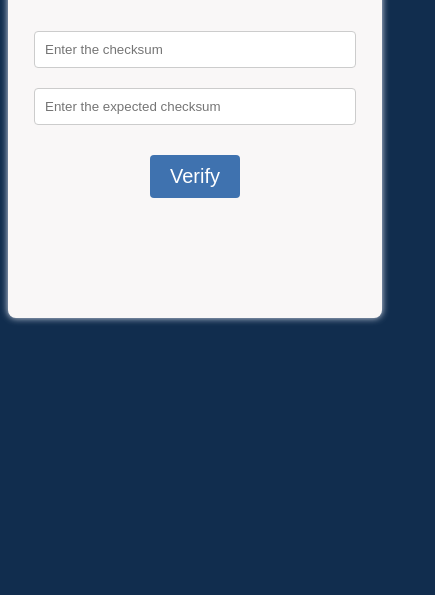
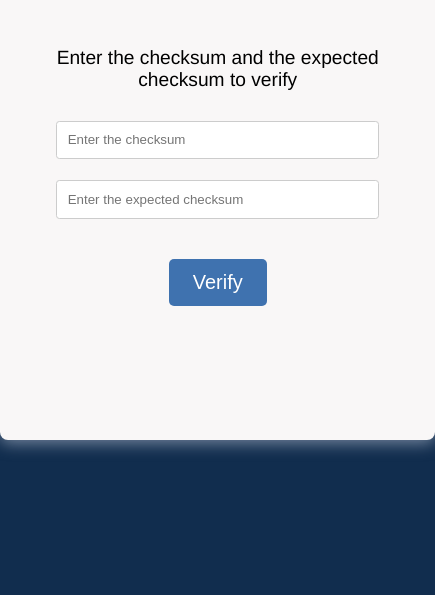
Before and after one commit to SLENDER-exe/CheckSum-Project, a plain HTML site: page index.html in a window 390 px wide. Shown: the part 249-844 px from the top of the page, 435 px wide, since content can reach past the window. Drawn offline with Linux system fonts and the light colour scheme.

Commit message:
improved the stylesheet
changed the title name
replaced absolute units with relative
improved the media quires to be mobile first approach

```diff
--- a/index.html
+++ b/index.html
@@ -1,23 +1,35 @@
 <!DOCTYPE html>
 <html lang="en">
   <head>
-  <meta charset="UTF-8">
-  <meta name="viewport" content="width=device-width, initial-scale=1.0">
+    <meta charset="UTF-8" />
+    <meta name="viewport" content="width=device-width, initial-scale=1.0" />
     <title>Checksum Project</title>
-  <link rel="stylesheet" href="style.css">
+    <link rel="stylesheet" href="style.css" />
   </head>
   <body>
-
     <div class="title">
-  <h1>Checksum Checker</h1>
+      <h1>Checksum Verify</h1>
     </div>
 
     <div class="container">
+      <p class="description">
+        Enter the checksum and the expected checksum to verify
+      </p>
 
-  <p class="description">Enter the checksum and the expected checksum to verify</p>
-
-  <input required class="textbox1" type="text" id="inputText1" placeholder="Enter the checksum">
-  <input required class="textbox2" type="text" id="inputText2" placeholder="Enter the expected checksum">
+      <input
+        required
+        class="textbox1"
+        type="text"
+        id="inputText1"
+        placeholder="Enter the checksum"
+      />
+      <input
+        required
+        class="textbox2"
+        type="text"
+        id="inputText2"
+        placeholder="Enter the expected checksum"
+      />
       <button class="button" id="checkButton">Verify</button>
 
       <div class="result" id="result"></div>
--- a/style.css
+++ b/style.css
@@ -1,98 +1,105 @@
 body {
   background-color: #112d4e;
   font-family: "Franklin Gothic Medium", "Arial Narrow", Arial, sans-serif;
+  display: flex;
+  flex-direction: column;
+  justify-content: center;
+  align-items: center;
+  min-height: 100vh;
+  padding: 0;
+  margin: 0;
 }
 
 .title {
-  display: flex;
-  flex-direction: column;
-  align-items: center;
   color: #f9f7f7;
 }
 
 .description {
-  font-size: 24px;
+  font-size: 1em;
+  text-align: center;
 }
 
 .container {
   display: flex;
   flex-direction: column;
   align-items: center;
-  max-width: 610px;
+  width: 90%;
+  max-width: 38rem;
   margin: 0 auto;
-  padding: 50px;
+  padding: 5vh;
   background-color: #f9f7f7;
-  border-radius: 8px;
-  box-shadow: 0px 0px 7px #dbe2ef;
+  border-radius: 0.5rem;
+  box-shadow: 0 0.2rem 1rem rgba(219, 226, 239, 0.5);
 }
 
-.textbox1 {
-  display: block;
-  width: 300px;
-  padding: 10px;
-  margin: 10px;
+.textbox1,
+.textbox2 {
+  width: 90%;
+  max-width: 300px;
+  padding: 0.8em;
+  margin: 0.8em;
   border: 1px solid #ccc;
-  border-radius: 4px;
-}
-
-.textbox2 {
-  display: block;
-  width: 300px;
-  padding: 10px;
-  margin: 10px;
-  border: 1px solid #ccc;
-  border-radius: 4px;
+  border-radius: 0.25em;
 }
 
 .result {
-  font-size: 30px;
-  height: 40px; /* so the text appear without making the container bigger */
-  margin: 0px;
-  padding: 0px;
-  overflow: hidden;
+  font-size: 1em;
+  min-height: 2.5em;
+  margin: 0;
+  padding: 0;
   text-align: center;
 }
 
 .button {
-  margin-top: 20px;
-  margin-bottom: 30px;
-  font-size: 20px;
-  padding: 10px 20px;
+  margin: 1.5em 0 2em;
+  font-size: 1.25em;
+  padding: 0.6em 1.2em;
   background-color: #3f72af;
   color: white;
   border: none;
-  border-radius: 4px;
-  transition: 0.1s;
+  border-radius: 0.25em;
+  transition: all 200ms;
 }
 
 .button:hover {
-  box-shadow: 0px 3px 2px black;
+  box-shadow: 0 0.2em 0.2em rgba(0, 0, 0, 0.3);
   background-color: #223d5e;
   cursor: pointer;
-  transition: 0.1s;
 }
 
 .button:active {
   box-shadow: none;
-  transform: translateY(3px);
+  transform: translateY(0.2em);
   background-color: #3f82af;
-  transition: 0.1s;
 }
 
-@media (min-width: 400px) {
+/* Mobile first approach */
+@media (min-width: 320px) {
   .description {
-    font-size: 24px;
+    font-size: 1.2em;
+  }
+  .result {
+    font-size: 1.3em;
   }
 }
 
-@media (min-width: 100px) {
+@media (min-width: 480px) {
+  .description {
+    font-size: 1.5em;
+  }
   .result {
-    font-size: 30px;
+    font-size: 1.6em;
   }
 }
 
-@media (min-width: 600px) {
+@media (min-width: 768px) {
+  .description {
+    font-size: 1.8em;
+  }
   .result {
-    font-size: 60px;
+    font-size: 2em;
+  }
+  .container {
+    padding: 6vh;
   }
 }
```
Lines whose indentation alone changed are shown as unchanged.
